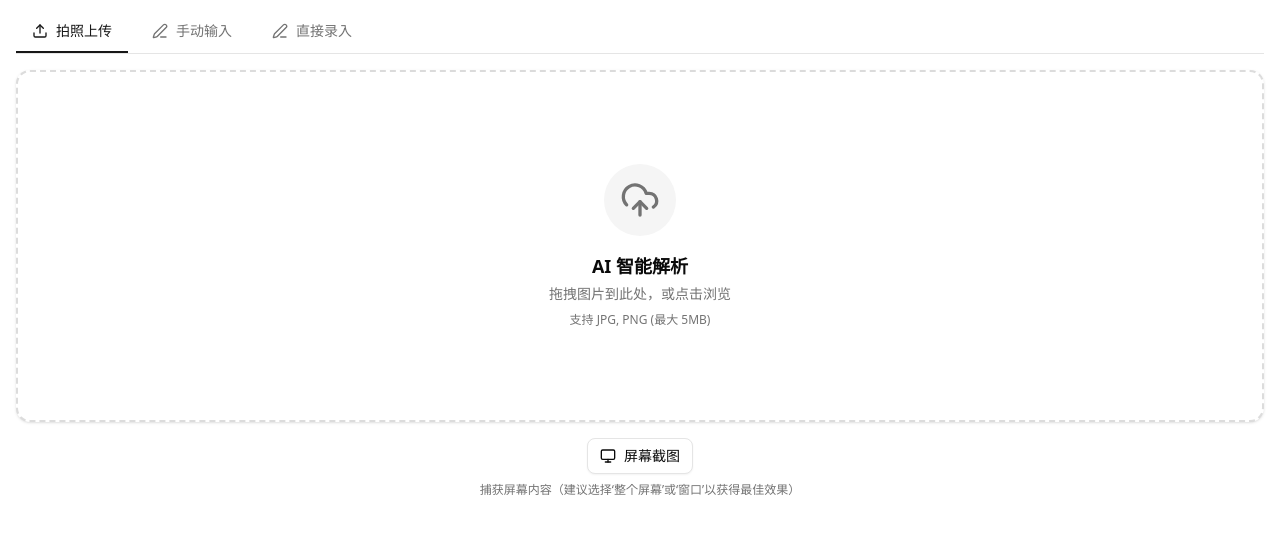
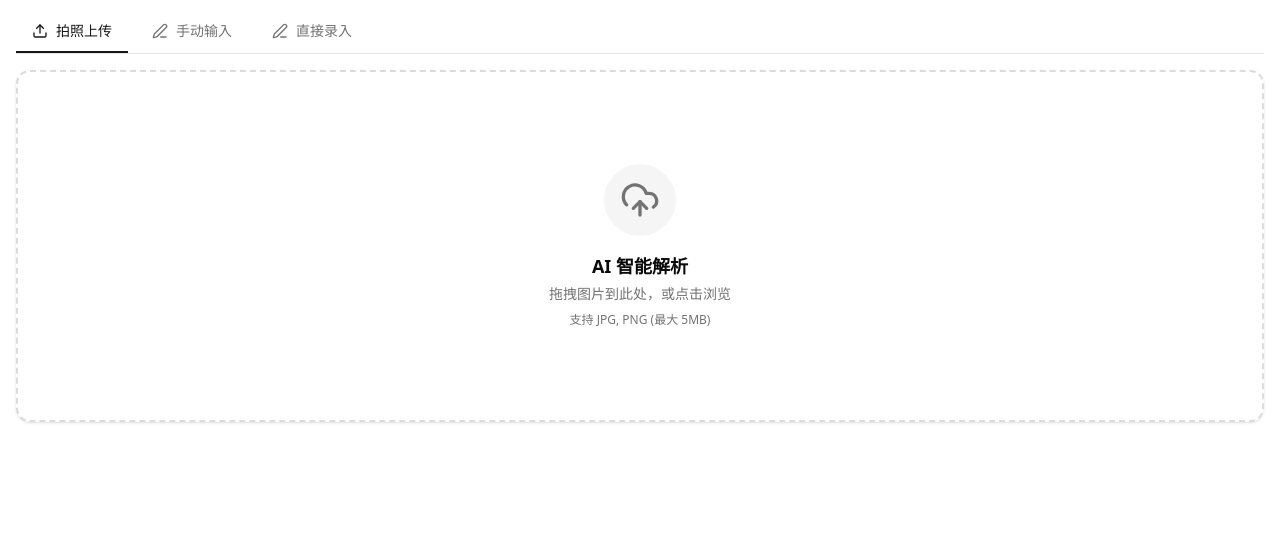
Before and after one commit to alexzhm2010/ai-wrong-question-review, a Next.js app: page / in a window 1280 px wide. Shown: the part 185-718 px from the top of the page. Built offline with nearby package versions, Linux system fonts and the light colour scheme; no server answers; the database is empty.

Commit message:
feat(upload): remove screenshot capture entry and its hint

```diff
--- a/src/components/upload-zone.tsx
+++ b/src/components/upload-zone.tsx
@@ -1,22 +1,10 @@
 "use client";
 
-import { useCallback, useState, useEffect } from "react";
+import { useCallback, useEffect } from "react";
 import { useDropzone } from "react-dropzone";
 import { Card, CardContent } from "@/components/ui/card";
-import { Button } from "@/components/ui/button";
-import { UploadCloud, Loader2, Monitor } from "lucide-react";
+import { UploadCloud, Loader2 } from "lucide-react";
 import { useLanguage } from "@/contexts/LanguageContext";
-
-// 添加 CaptureController 类型声明
-declare global {
-    interface Window {
-        CaptureController: {
-            new(): {
-                setFocusBehavior(behavior: 'no-focus-change' | 'focus-capturing-application'): void;
-            };
-        };
-    }
-}
 
 interface UploadZoneProps {
     onImageSelect: (file: File) => void;  // 改为传递 File 对象
@@ -25,12 +13,7 @@ interface UploadZoneProps {
 
 export function UploadZone({ onImageSelect, isAnalyzing }: UploadZoneProps) {
     const { t } = useLanguage();
-    const [isScreenshotting, setIsScreenshotting] = useState(false);
-    const [isClient, setIsClient] = useState(false);
-    // 确保只在客户端渲染屏幕截图功能
     useEffect(() => {
-        setIsClient(true);
-
         // 请求通知权限
         if ('Notification' in window && Notification.permission === 'default') {
             Notification.requestPermission();
@@ -56,127 +39,7 @@ export function UploadZone({ onImageSelect, isAnalyzing }: UploadZoneProps) {
         maxFiles: 1,
         disabled: isAnalyzing,
     });
-    // 检查是否支持屏幕截图
-    const isScreenshotSupported = () => {
-        return isClient &&
-            typeof navigator !== 'undefined' &&
-            'mediaDevices' in navigator &&
-            'getDisplayMedia' in navigator.mediaDevices;
-    };
-    // 屏幕截图功能
-    const handleScreenshot = async () => {
-        if (!isScreenshotSupported()) {
-            alert(t.upload.screenshotNotSupported);
-            return;
-        }
 
-        setIsScreenshotting(true);
-
-        try {
-            // 创建 CaptureController 来控制焦点行为
-            let controller;
-            if ('CaptureController' in window) {
-                controller = new window.CaptureController();
-            }
-
-            // 请求屏幕共享权限，优先当前标签页
-            const displayMediaOptions: DisplayMediaStreamOptions & {
-                preferCurrentTab?: boolean;
-                controller?: any;
-            } = {
-                video: true,
-                audio: false,
-                preferCurrentTab: false,  // 优先显示"此标签页"选项
-            };
-
-            if (controller) {
-                (displayMediaOptions as any).controller = controller;
-            }
-
-            const stream = await navigator.mediaDevices.getDisplayMedia(displayMediaOptions);
-
-            // 获取视频轨道并检查捕获类型
-            const [videoTrack] = stream.getVideoTracks();
-            const settings = videoTrack.getSettings();
-            const displaySurface = (settings as any).displaySurface;  // 'browser' 表示标签页
-
-            // 如果是标签页或窗口，设置不切换焦点
-            if (controller && (displaySurface === 'browser' || displaySurface === 'window')) {
-                try {
-                    controller.setFocusBehavior('no-focus-change');  // 关键：不切换焦点到选中标签页
-                    console.log('✅ 已设置不切换焦点行为');
-                } catch (e) {
-                    console.warn('⚠️ 无法设置焦点行为:', e);
-                }
-            }
-
-            // 创建视频元素
-            const video = document.createElement('video');
-            video.srcObject = stream;
-            video.muted = true;
-            video.autoplay = true;
-            video.playsInline = true;
-
-            // 等待视频准备并播放
-            await new Promise<void>((resolve, reject) => {
-                video.onloadedmetadata = () => {
-                    video.play().then(() => {
-                        resolve();
-                    }).catch(reject);
-                };
-                video.onerror = reject;
-            });
-
-            // 等待一帧渲染（确保稳定）
-            await new Promise(resolve => setTimeout(resolve, 500));
-
-            // 检查视频尺寸
-            if (video.videoWidth === 0 || video.videoHeight === 0) {
-                throw new Error('视频没有有效尺寸');
-            }
-
-            // 创建canvas并捕获
-            const canvas = document.createElement('canvas');
-            canvas.width = video.videoWidth;
-            canvas.height = video.videoHeight;
-
-            const ctx = canvas.getContext('2d');
-            if (!ctx) {
-                throw new Error('无法获取canvas上下文');
-            }
-
-            // 绘制视频帧
-            ctx.drawImage(video, 0, 0);
-
-            // 停止屏幕共享
-            stream.getTracks().forEach(track => track.stop());
-
-            // 转换为blob并创建文件
-            canvas.toBlob((blob) => {
-                if (blob) {
-                    const file = new File([blob], `screenshot-${Date.now()}.png`, {
-                        type: 'image/png'
-                    });
-                    onImageSelect(file);
-                    console.log('✅ 截图完成，当前页面未跳转');
-                } else {
-                    alert('截图转换失败');
-                }
-            }, 'image/png', 1.0);
-
-        } catch (error) {
-            console.error('Screenshot failed:', error);
-            if (error instanceof Error) {
-                if (error.name === 'NotAllowedError') {
-                    alert(t.upload.screenshotPermissionDenied);
-                } else {
-                    alert(`${t.upload.screenshotFailed}: ${error.message}`);
-                }
-            }
-        } finally {
-            setIsScreenshotting(false);
-        }
-    };
     return (
         <div className="space-y-4">
             <Card
@@ -206,27 +69,6 @@ export function UploadZone({ onImageSelect, isAnalyzing }: UploadZoneProps) {
                     </div>
                 </CardContent>
             </Card>
-            {/* 屏幕截图按钮 - 只在客户端渲染 */}
-            {isScreenshotSupported() && (
-                <div className="flex flex-col items-center gap-2">
-                    <Button
-                        variant="outline"
-                        onClick={handleScreenshot}
-                        disabled={isAnalyzing || isScreenshotting}
-                        className="flex items-center gap-2"
-                    >
-                        {isScreenshotting ? (
-                            <Loader2 className="h-4 w-4 animate-spin" />
-                        ) : (
-                            <Monitor className="h-4 w-4" />
-                        )}
-                        {isScreenshotting ? t.common.pleaseWait : t.upload.screenshot}
-                    </Button>
-                    <p className="text-xs text-muted-foreground text-center">
-                        {t.upload.screenshotDesc}
-                    </p>
-                </div>
-            )}
         </div>
     );
 }
--- a/src/lib/translations.ts
+++ b/src/lib/translations.ts
@@ -90,12 +90,6 @@ export const translations = {
             support: "Support JPG, PNG (Max 5MB)",
             analyze: "Analyze with AI",
             // analyzing: "Analyzing...", // Moved to app
-            screenshot: "Screenshot",
-            screenshotDesc: "Capture screen content (select 'This Tab' to avoid switching)",
-            screenshotNotSupported: "Screenshot not supported in this browser",
-            screenshotFailed: "Screenshot failed",
-            screenshotPermissionDenied: "Screenshot permission denied",
-            screenshotComplete: "Screenshot captured! Returning to upload page...",
         },
         editor: {
             title: "Review & Correct",
@@ -738,12 +732,6 @@ export const translations = {
             support: "支持 JPG, PNG (最大 5MB)",
             analyze: "AI 智能解析",
             // analyzing: "解析中...", // Moved to app
-            screenshot: "屏幕截图",
-            screenshotDesc: "捕获屏幕内容（建议选择‘整个屏幕’或‘窗口’以获得最佳效果）",
-            screenshotNotSupported: "此浏览器不支持屏幕截图",
-            screenshotFailed: "截图失败",
-            screenshotPermissionDenied: "截图权限被拒绝",
-            screenshotComplete: "截图完成！正在返回上传页面...",
         },
         editor: {
             title: "校对与保存",
```
